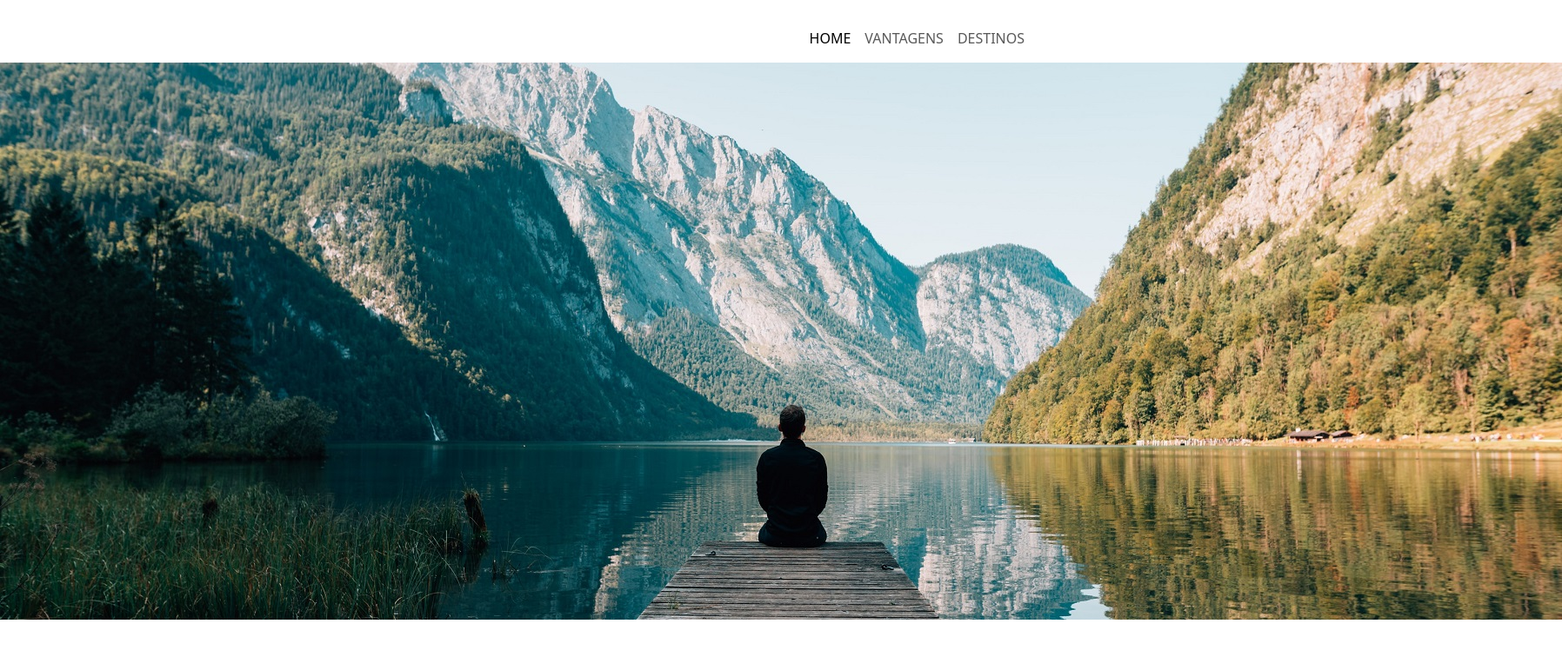
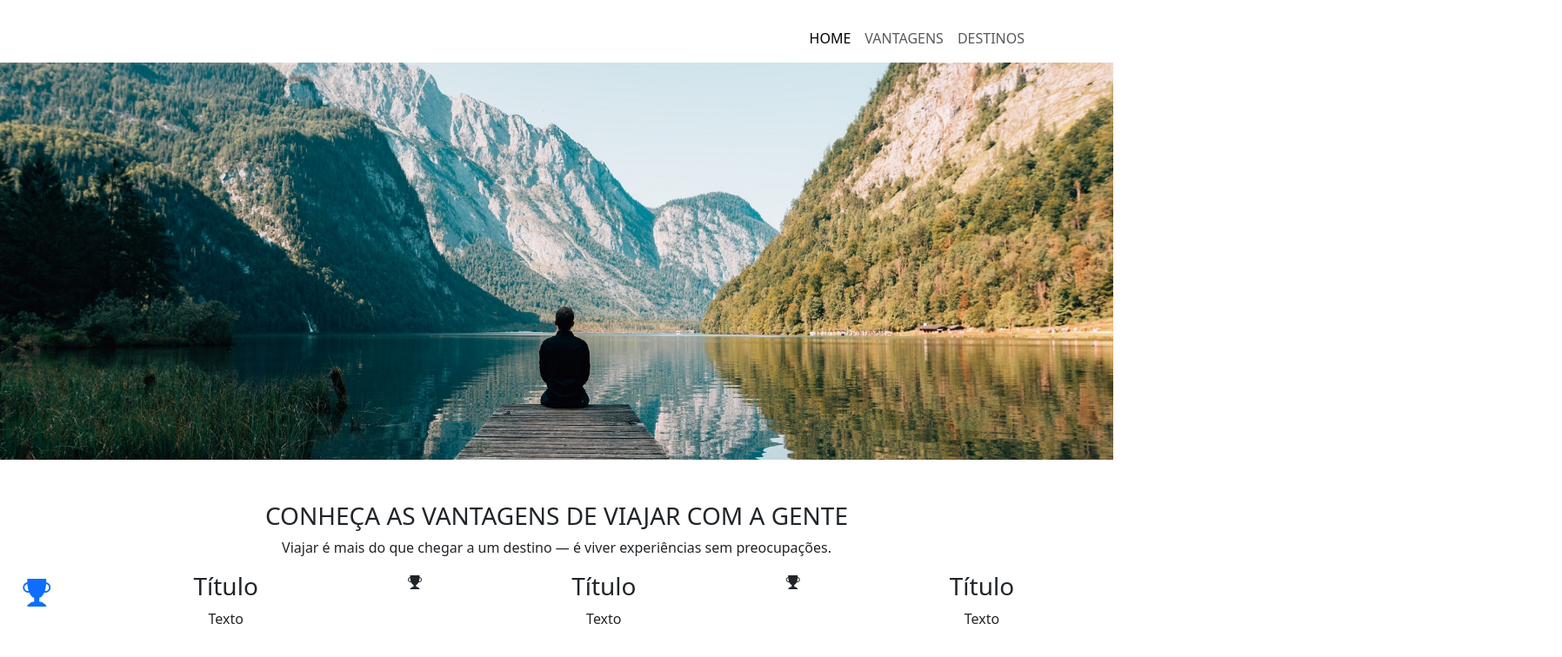
Before and after one commit to Ana-mafecchio/Agencia-viagem, a plain HTML site: page index.html in a window 1280 px wide. Shown: the whole page at 87% size, 1796 px wide, since content can reach past the window. Drawn offline with nearby package versions, Linux system fonts and the light colour scheme.

Commit message:
att de conteudo

```diff
--- a/index.html
+++ b/index.html
@@ -5,6 +5,7 @@
     <meta name="viewport" content="width=device-width, initial-scale=1.0">
     <title>Agência de Viagens - VavaTur</title>
     <link href="https://cdn.jsdelivr.net/npm/bootstrap@5.3.8/dist/css/bootstrap.min.css" rel="stylesheet" integrity="sha384-sRIl4kxILFvY47J16cr9ZwB07vP4J8+LH7qKQnuqkuIAvNWLzeN8tE5YBujZqJLB" crossorigin="anonymous">
+    <link rel="stylesheet" href="https://cdn.jsdelivr.net/npm/bootstrap-icons@1.13.1/font/bootstrap-icons.min.css">
 </head>
 <body>
    <header class="container mt-3">
@@ -35,8 +36,35 @@
     </nav>
    </header>
    <div class="banner text-center">
-    <img src="img/banner.jpg" alt="Visite o Paraguai!">
+    <img src="img/banner.jpg" alt="Visite o Paraguai!" class="img-fluid">
+
+
+   <div class="container">
+    <h1 class="fs-3 text-center mt-5 mb-2">CONHEÇA AS VANTAGENS DE VIAJAR COM A GENTE</h1>
+    <p class="text-center mb-3">Viajar é mais do que chegar a um destino — é viver experiências sem preocupações.</p>
    </div>
+
+   <div class="row text-center">
+    <div class="col-1"><i class="bi bi-trophy-fill fs-2 text-primary"></i></div>
+    <div class="col-3">
+        <h3>Título</h3>
+        <p>Texto</p>
+    </div>
+     <div class="col-1"><i class="bi bi-trophy-fill"></i></div>
+    <div class="col-3">
+        <h3>Título</h3>
+        <p>Texto</p>
+    </div>
+     <div class="col-1"><i class="bi bi-trophy-fill"></i></div>
+    <div class="col-3">
+        <h3>Título</h3>
+        <p>Texto</p>
+    </div>
+   </div>
+   </div>
+
+
+
    <script src="https://cdn.jsdelivr.net/npm/bootstrap@5.3.8/dist/js/bootstrap.bundle.min.js" integrity="sha384-FKyoEForCGlyvwx9Hj09JcYn3nv7wiPVlz7YYwJrWVcXK/BmnVDxM+D2scQbITxI" crossorigin="anonymous"></script>
 </body>
 </html>
```
